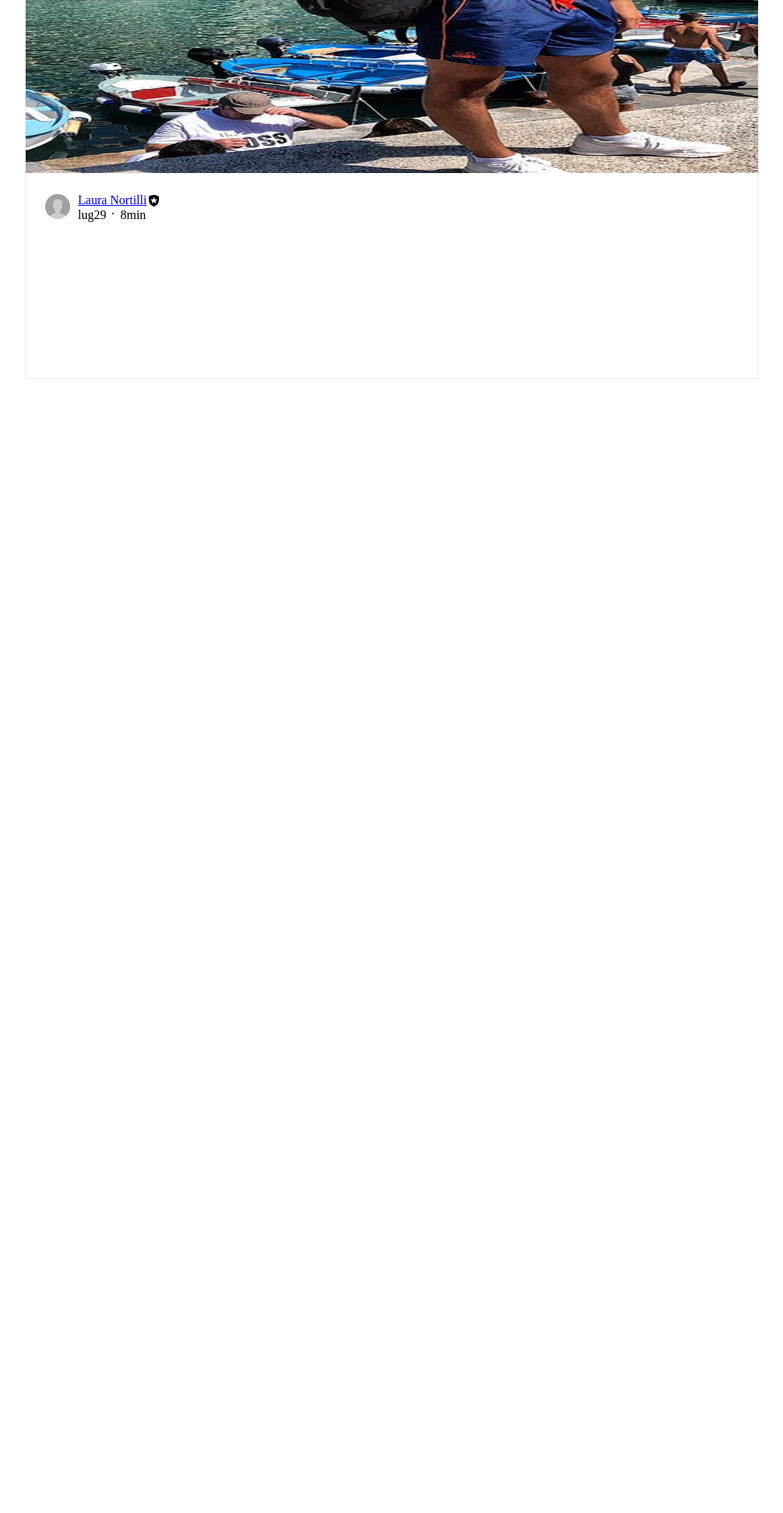
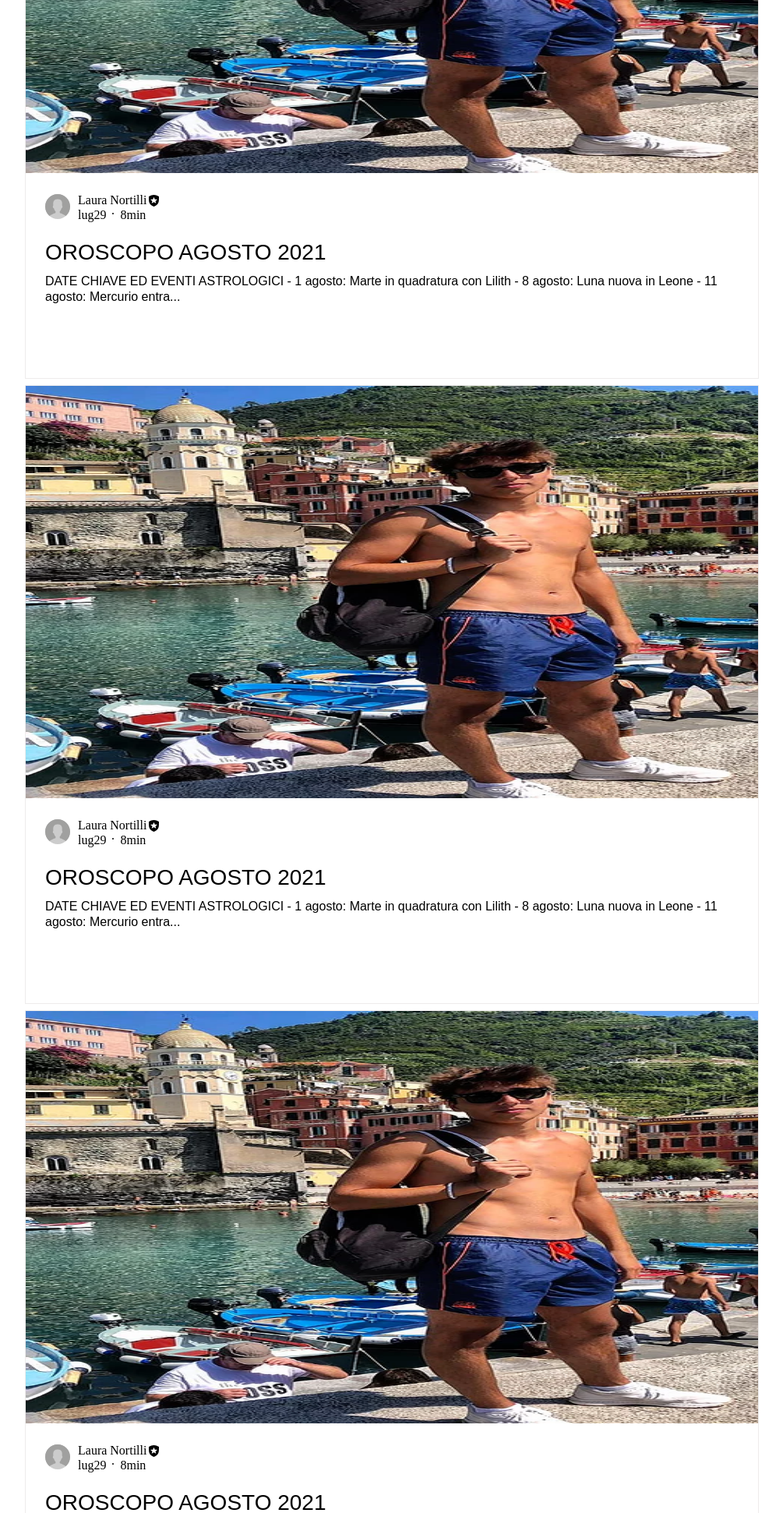
Before and after one commit to lorenzograzzini/Unifichiamoci_site, a PHP site: page /GitHub/html/studioscopio.html in a window 1280 px wide. Shown: the part 316-2257 px from the top of the page at 78% size, without its empty margins (138-1143 px from the left). Before the commit the page ends 802 px from the top, so only its background shows below. Run offline with PHP 8.4, Linux system fonts and the light colour scheme.

Commit message:
finishing

```diff
--- a/css/studioscopio.css
+++ b/css/studioscopio.css
@@ -14,13 +14,13 @@
 .article_container{
   height: 792px;
   width: 940px;
-  position: absolute;
   z-index: 2;
   display: flex;
   flex-direction: column;
   border-color: rgba(232, 230, 230, 0.75);
   border-width: 1px;
   border-style: solid;
+  margin-bottom: 8px;
 }
 .image_container{
   height: 529px;
@@ -33,6 +33,7 @@
   display: flex;
   flex-direction: column;
   align-items: center;
+  bottom: 10px;
 }
 .author_container{
   width: 890px;
@@ -94,3 +95,35 @@
   box-sizing: inherit;
   align-self: center;
 }
+.nocolor{
+  color: black;
+  text-decoration: none;
+}
+.description{
+  display: flex;
+  flex-direction: column;
+  width: 100%;
+}
+.title{
+  font: normal normal normal 28px/35px proxima-n-w01-reg,sans-serif;
+  width: 890px;
+  align-self: center;
+  text-align: left;
+}
+.description_text{
+  width: 890px;
+  align-self: center;
+  text-align: left;
+  margin-top: 10px;
+  font: normal normal normal 16px/20px proxima-n-w01-reg,sans-serif;
+}
+.name:hover{
+  text-decoration: underline;
+}
+#article_refer:hover{
+  color: blue;
+  text-decoration: underline;
+}
+#article_refer{
+  margin-top: 23px;
+}
--- a/html/studioscopio.html
+++ b/html/studioscopio.html
@@ -25,7 +25,7 @@
               <div class="author">
                 <div class="author_name">
                   <div class="name">
-                    <a href="#">
+                    <a href="#" class="nocolor">
                       <span>Laura Nortilli</span>
                     </a>
                   </div>
@@ -48,17 +48,299 @@
                   <div>
                     <span>8min</span>
                   </div>
-                </ul>
               </div>
             </div>
-            <div class="description">
-
             </div>
+            <a href="#" class="nocolor" id="article_refer">
+              <div class="description">
+                <div class="title">
+                  OROSCOPO AGOSTO 2021
+                </div>
+                <div class="description_text">
+                  DATE CHIAVE ED EVENTI ASTROLOGICI - 1 agosto: Marte in quadratura con Lilith - 8 agosto: Luna nuova in Leone - 11 agosto: Mercurio entra...
+                </div>
+              </div>
+            </a>
+          </div>
+        </div>
+        <div class="article_container">
+          <div class="image_container">
+            <a href="../html/vita universitaria/vita_universitaria.html"><img src="../images/albertogenerini.webp" class="image_container"></a>
+          </div>
+          <div class="didascalia">
+            <div class="author_container">
+              <div class="svg_image_account">
+                <a href="#">
+                  <svg width="32" height="32" viewBox="0 0 1000 1000" class="HOi00">
+                    <circle cx="500" cy="500" r="500" fill="#cccccc"></circle>
+                    <path fill="#a0a09f" d="M830.8,874.927c-77.344-60.8-187.181-104.877-227.88-111.347-20.335-3.233-20.8-59.1-20.8-59.1s59.746-59.106,72.768-138.584c35.029,0,56.666-84.5,21.631-114.226C677.986,420.37,721.551,206,501,206S324.015,420.37,325.473,451.666c-35.033,29.729-13.4,114.226,21.632,114.226,13.021,79.478,72.77,138.584,72.77,138.584s-0.464,55.871-20.8,59.1c-40.883,6.5-151.537,50.943-228.934,112.176C65.84,784.12,0,649.751,0,500,0,223.858,223.858,0,500,0s500,223.858,500,500C1000,649.3,934.559,783.311,830.8,874.927ZM500,1000h0Z"></path>
+                  </svg>
+                </a>
+              </div>
+              <div class="author">
+                <div class="author_name">
+                  <div class="name">
+                    <a href="#" class="nocolor">
+                      <span>Laura Nortilli</span>
+                    </a>
+                  </div>
+                  <div class="svg_image_profile">
+                    <a href="#">
+                      <svg xmlns="http://www.w3.org/2000/svg" width="19" height="19" viewBox="0 0 19 19" class="blog-post-post-list-description-fill" style="fill-rule: evenodd;">
+                        <path d="M3.0299,4.05263158 C7.59702941,1.31578947 11.4029706,1.31578947 15.9701,4.05263158 C16.0788412,11 16.2419529,14.3157895 9.5,17 C2.75804706,14.3157895 2.92115882,11 3.0299,4.05263158 Z M9.39332888,11.2792808 C9.45851262,11.2381732 9.54151575,11.2381732 9.60669949,11.2792808 L11.6016734,12.5373957 C11.7030093,12.6013024 11.8276546,12.6164227 11.9413311,12.5785984 C12.1509459,12.508852 12.2643317,12.2823849 12.1945852,12.07277 L11.4749606,9.91002155 L13.4066196,8.57961581 C13.5127893,8.50649273 13.5772092,8.38668249 13.5796591,8.25779106 C13.5838574,8.03691706 13.408207,7.85445994 13.1873329,7.85026169 L10.7205982,7.80337534 L9.87345622,5.59604095 C9.83283079,5.4901863 9.74919031,5.40654582 9.64333566,5.36592038 C9.43708931,5.28676612 9.20572641,5.38979461 9.12657215,5.59604095 L8.27943019,7.80337534 L5.81269542,7.85026169 C5.68380399,7.85271159 5.56399375,7.91713145 5.49087067,8.02330121 C5.36556375,8.20523836 5.41147163,8.45430889 5.59340879,8.57961581 L7.52506779,9.91002155 L6.80544312,12.07277 C6.76761883,12.1864466 6.78273912,12.3110919 6.84664582,12.4124278 C6.96448715,12.599287 7.21149576,12.655237 7.39835499,12.5373957 L9.39332888,11.2792808 Z">
+                        </path>
+                      </svg>
+                    </a>
+                  </div>
+                </div>
+                <div class="date_and_time">
+                  <div>
+                    <span>lug29</span>
+                  </div>
+                  <div class="point_container">
+                    <div class="point"></div>
+                  </div>
+                  <div>
+                    <span>8min</span>
+                  </div>
+              </div>
+            </div>
+            </div>
+            <a href="#" class="nocolor" id="article_refer">
+              <div class="description">
+                <div class="title">
+                  OROSCOPO AGOSTO 2021
+                </div>
+                <div class="description_text">
+                  DATE CHIAVE ED EVENTI ASTROLOGICI - 1 agosto: Marte in quadratura con Lilith - 8 agosto: Luna nuova in Leone - 11 agosto: Mercurio entra...
+                </div>
+              </div>
+            </a>
+          </div>
+        </div>
+        <div class="article_container">
+          <div class="image_container">
+            <a href="../html/vita universitaria/vita_universitaria.html"><img src="../images/albertogenerini.webp" class="image_container"></a>
+          </div>
+          <div class="didascalia">
+            <div class="author_container">
+              <div class="svg_image_account">
+                <a href="#">
+                  <svg width="32" height="32" viewBox="0 0 1000 1000" class="HOi00">
+                    <circle cx="500" cy="500" r="500" fill="#cccccc"></circle>
+                    <path fill="#a0a09f" d="M830.8,874.927c-77.344-60.8-187.181-104.877-227.88-111.347-20.335-3.233-20.8-59.1-20.8-59.1s59.746-59.106,72.768-138.584c35.029,0,56.666-84.5,21.631-114.226C677.986,420.37,721.551,206,501,206S324.015,420.37,325.473,451.666c-35.033,29.729-13.4,114.226,21.632,114.226,13.021,79.478,72.77,138.584,72.77,138.584s-0.464,55.871-20.8,59.1c-40.883,6.5-151.537,50.943-228.934,112.176C65.84,784.12,0,649.751,0,500,0,223.858,223.858,0,500,0s500,223.858,500,500C1000,649.3,934.559,783.311,830.8,874.927ZM500,1000h0Z"></path>
+                  </svg>
+                </a>
+              </div>
+              <div class="author">
+                <div class="author_name">
+                  <div class="name">
+                    <a href="#" class="nocolor">
+                      <span>Laura Nortilli</span>
+                    </a>
+                  </div>
+                  <div class="svg_image_profile">
+                    <a href="#">
+                      <svg xmlns="http://www.w3.org/2000/svg" width="19" height="19" viewBox="0 0 19 19" class="blog-post-post-list-description-fill" style="fill-rule: evenodd;">
+                        <path d="M3.0299,4.05263158 C7.59702941,1.31578947 11.4029706,1.31578947 15.9701,4.05263158 C16.0788412,11 16.2419529,14.3157895 9.5,17 C2.75804706,14.3157895 2.92115882,11 3.0299,4.05263158 Z M9.39332888,11.2792808 C9.45851262,11.2381732 9.54151575,11.2381732 9.60669949,11.2792808 L11.6016734,12.5373957 C11.7030093,12.6013024 11.8276546,12.6164227 11.9413311,12.5785984 C12.1509459,12.508852 12.2643317,12.2823849 12.1945852,12.07277 L11.4749606,9.91002155 L13.4066196,8.57961581 C13.5127893,8.50649273 13.5772092,8.38668249 13.5796591,8.25779106 C13.5838574,8.03691706 13.408207,7.85445994 13.1873329,7.85026169 L10.7205982,7.80337534 L9.87345622,5.59604095 C9.83283079,5.4901863 9.74919031,5.40654582 9.64333566,5.36592038 C9.43708931,5.28676612 9.20572641,5.38979461 9.12657215,5.59604095 L8.27943019,7.80337534 L5.81269542,7.85026169 C5.68380399,7.85271159 5.56399375,7.91713145 5.49087067,8.02330121 C5.36556375,8.20523836 5.41147163,8.45430889 5.59340879,8.57961581 L7.52506779,9.91002155 L6.80544312,12.07277 C6.76761883,12.1864466 6.78273912,12.3110919 6.84664582,12.4124278 C6.96448715,12.599287 7.21149576,12.655237 7.39835499,12.5373957 L9.39332888,11.2792808 Z">
+                        </path>
+                      </svg>
+                    </a>
+                  </div>
+                </div>
+                <div class="date_and_time">
+                  <div>
+                    <span>lug29</span>
+                  </div>
+                  <div class="point_container">
+                    <div class="point"></div>
+                  </div>
+                  <div>
+                    <span>8min</span>
+                  </div>
+              </div>
+            </div>
+            </div>
+            <a href="#" class="nocolor" id="article_refer">
+              <div class="description">
+                <div class="title">
+                  OROSCOPO AGOSTO 2021
+                </div>
+                <div class="description_text">
+                  DATE CHIAVE ED EVENTI ASTROLOGICI - 1 agosto: Marte in quadratura con Lilith - 8 agosto: Luna nuova in Leone - 11 agosto: Mercurio entra...
+                </div>
+              </div>
+            </a>
+          </div>
+        </div>
+        <div class="article_container">
+          <div class="image_container">
+            <a href="../html/vita universitaria/vita_universitaria.html"><img src="../images/albertogenerini.webp" class="image_container"></a>
+          </div>
+          <div class="didascalia">
+            <div class="author_container">
+              <div class="svg_image_account">
+                <a href="#">
+                  <svg width="32" height="32" viewBox="0 0 1000 1000" class="HOi00">
+                    <circle cx="500" cy="500" r="500" fill="#cccccc"></circle>
+                    <path fill="#a0a09f" d="M830.8,874.927c-77.344-60.8-187.181-104.877-227.88-111.347-20.335-3.233-20.8-59.1-20.8-59.1s59.746-59.106,72.768-138.584c35.029,0,56.666-84.5,21.631-114.226C677.986,420.37,721.551,206,501,206S324.015,420.37,325.473,451.666c-35.033,29.729-13.4,114.226,21.632,114.226,13.021,79.478,72.77,138.584,72.77,138.584s-0.464,55.871-20.8,59.1c-40.883,6.5-151.537,50.943-228.934,112.176C65.84,784.12,0,649.751,0,500,0,223.858,223.858,0,500,0s500,223.858,500,500C1000,649.3,934.559,783.311,830.8,874.927ZM500,1000h0Z"></path>
+                  </svg>
+                </a>
+              </div>
+              <div class="author">
+                <div class="author_name">
+                  <div class="name">
+                    <a href="#" class="nocolor">
+                      <span>Laura Nortilli</span>
+                    </a>
+                  </div>
+                  <div class="svg_image_profile">
+                    <a href="#">
+                      <svg xmlns="http://www.w3.org/2000/svg" width="19" height="19" viewBox="0 0 19 19" class="blog-post-post-list-description-fill" style="fill-rule: evenodd;">
+                        <path d="M3.0299,4.05263158 C7.59702941,1.31578947 11.4029706,1.31578947 15.9701,4.05263158 C16.0788412,11 16.2419529,14.3157895 9.5,17 C2.75804706,14.3157895 2.92115882,11 3.0299,4.05263158 Z M9.39332888,11.2792808 C9.45851262,11.2381732 9.54151575,11.2381732 9.60669949,11.2792808 L11.6016734,12.5373957 C11.7030093,12.6013024 11.8276546,12.6164227 11.9413311,12.5785984 C12.1509459,12.508852 12.2643317,12.2823849 12.1945852,12.07277 L11.4749606,9.91002155 L13.4066196,8.57961581 C13.5127893,8.50649273 13.5772092,8.38668249 13.5796591,8.25779106 C13.5838574,8.03691706 13.408207,7.85445994 13.1873329,7.85026169 L10.7205982,7.80337534 L9.87345622,5.59604095 C9.83283079,5.4901863 9.74919031,5.40654582 9.64333566,5.36592038 C9.43708931,5.28676612 9.20572641,5.38979461 9.12657215,5.59604095 L8.27943019,7.80337534 L5.81269542,7.85026169 C5.68380399,7.85271159 5.56399375,7.91713145 5.49087067,8.02330121 C5.36556375,8.20523836 5.41147163,8.45430889 5.59340879,8.57961581 L7.52506779,9.91002155 L6.80544312,12.07277 C6.76761883,12.1864466 6.78273912,12.3110919 6.84664582,12.4124278 C6.96448715,12.599287 7.21149576,12.655237 7.39835499,12.5373957 L9.39332888,11.2792808 Z">
+                        </path>
+                      </svg>
+                    </a>
+                  </div>
+                </div>
+                <div class="date_and_time">
+                  <div>
+                    <span>lug29</span>
+                  </div>
+                  <div class="point_container">
+                    <div class="point"></div>
+                  </div>
+                  <div>
+                    <span>8min</span>
+                  </div>
+              </div>
+            </div>
+            </div>
+            <a href="#" class="nocolor" id="article_refer">
+              <div class="description">
+                <div class="title">
+                  OROSCOPO AGOSTO 2021
+                </div>
+                <div class="description_text">
+                  DATE CHIAVE ED EVENTI ASTROLOGICI - 1 agosto: Marte in quadratura con Lilith - 8 agosto: Luna nuova in Leone - 11 agosto: Mercurio entra...
+                </div>
+              </div>
+            </a>
+          </div>
+        </div>
+        <div class="article_container">
+          <div class="image_container">
+            <a href="../html/vita universitaria/vita_universitaria.html"><img src="../images/albertogenerini.webp" class="image_container"></a>
+          </div>
+          <div class="didascalia">
+            <div class="author_container">
+              <div class="svg_image_account">
+                <a href="#">
+                  <svg width="32" height="32" viewBox="0 0 1000 1000" class="HOi00">
+                    <circle cx="500" cy="500" r="500" fill="#cccccc"></circle>
+                    <path fill="#a0a09f" d="M830.8,874.927c-77.344-60.8-187.181-104.877-227.88-111.347-20.335-3.233-20.8-59.1-20.8-59.1s59.746-59.106,72.768-138.584c35.029,0,56.666-84.5,21.631-114.226C677.986,420.37,721.551,206,501,206S324.015,420.37,325.473,451.666c-35.033,29.729-13.4,114.226,21.632,114.226,13.021,79.478,72.77,138.584,72.77,138.584s-0.464,55.871-20.8,59.1c-40.883,6.5-151.537,50.943-228.934,112.176C65.84,784.12,0,649.751,0,500,0,223.858,223.858,0,500,0s500,223.858,500,500C1000,649.3,934.559,783.311,830.8,874.927ZM500,1000h0Z"></path>
+                  </svg>
+                </a>
+              </div>
+              <div class="author">
+                <div class="author_name">
+                  <div class="name">
+                    <a href="#" class="nocolor">
+                      <span>Laura Nortilli</span>
+                    </a>
+                  </div>
+                  <div class="svg_image_profile">
+                    <a href="#">
+                      <svg xmlns="http://www.w3.org/2000/svg" width="19" height="19" viewBox="0 0 19 19" class="blog-post-post-list-description-fill" style="fill-rule: evenodd;">
+                        <path d="M3.0299,4.05263158 C7.59702941,1.31578947 11.4029706,1.31578947 15.9701,4.05263158 C16.0788412,11 16.2419529,14.3157895 9.5,17 C2.75804706,14.3157895 2.92115882,11 3.0299,4.05263158 Z M9.39332888,11.2792808 C9.45851262,11.2381732 9.54151575,11.2381732 9.60669949,11.2792808 L11.6016734,12.5373957 C11.7030093,12.6013024 11.8276546,12.6164227 11.9413311,12.5785984 C12.1509459,12.508852 12.2643317,12.2823849 12.1945852,12.07277 L11.4749606,9.91002155 L13.4066196,8.57961581 C13.5127893,8.50649273 13.5772092,8.38668249 13.5796591,8.25779106 C13.5838574,8.03691706 13.408207,7.85445994 13.1873329,7.85026169 L10.7205982,7.80337534 L9.87345622,5.59604095 C9.83283079,5.4901863 9.74919031,5.40654582 9.64333566,5.36592038 C9.43708931,5.28676612 9.20572641,5.38979461 9.12657215,5.59604095 L8.27943019,7.80337534 L5.81269542,7.85026169 C5.68380399,7.85271159 5.56399375,7.91713145 5.49087067,8.02330121 C5.36556375,8.20523836 5.41147163,8.45430889 5.59340879,8.57961581 L7.52506779,9.91002155 L6.80544312,12.07277 C6.76761883,12.1864466 6.78273912,12.3110919 6.84664582,12.4124278 C6.96448715,12.599287 7.21149576,12.655237 7.39835499,12.5373957 L9.39332888,11.2792808 Z">
+                        </path>
+                      </svg>
+                    </a>
+                  </div>
+                </div>
+                <div class="date_and_time">
+                  <div>
+                    <span>lug29</span>
+                  </div>
+                  <div class="point_container">
+                    <div class="point"></div>
+                  </div>
+                  <div>
+                    <span>8min</span>
+                  </div>
+              </div>
+            </div>
+            </div>
+            <a href="#" class="nocolor" id="article_refer">
+              <div class="description">
+                <div class="title">
+                  OROSCOPO AGOSTO 2021
+                </div>
+                <div class="description_text">
+                  DATE CHIAVE ED EVENTI ASTROLOGICI - 1 agosto: Marte in quadratura con Lilith - 8 agosto: Luna nuova in Leone - 11 agosto: Mercurio entra...
+                </div>
+              </div>
+            </a>
+          </div>
+        </div>
+        <div class="article_container">
+          <div class="image_container">
+            <a href="../html/vita universitaria/vita_universitaria.html"><img src="../images/albertogenerini.webp" class="image_container"></a>
+          </div>
+          <div class="didascalia">
+            <div class="author_container">
+              <div class="svg_image_account">
+                <a href="#">
+                  <svg width="32" height="32" viewBox="0 0 1000 1000" class="HOi00">
+                    <circle cx="500" cy="500" r="500" fill="#cccccc"></circle>
+                    <path fill="#a0a09f" d="M830.8,874.927c-77.344-60.8-187.181-104.877-227.88-111.347-20.335-3.233-20.8-59.1-20.8-59.1s59.746-59.106,72.768-138.584c35.029,0,56.666-84.5,21.631-114.226C677.986,420.37,721.551,206,501,206S324.015,420.37,325.473,451.666c-35.033,29.729-13.4,114.226,21.632,114.226,13.021,79.478,72.77,138.584,72.77,138.584s-0.464,55.871-20.8,59.1c-40.883,6.5-151.537,50.943-228.934,112.176C65.84,784.12,0,649.751,0,500,0,223.858,223.858,0,500,0s500,223.858,500,500C1000,649.3,934.559,783.311,830.8,874.927ZM500,1000h0Z"></path>
+                  </svg>
+                </a>
+              </div>
+              <div class="author">
+                <div class="author_name">
+                  <div class="name">
+                    <a href="#" class="nocolor">
+                      <span>Laura Nortilli</span>
+                    </a>
+                  </div>
+                  <div class="svg_image_profile">
+                    <a href="#">
+                      <svg xmlns="http://www.w3.org/2000/svg" width="19" height="19" viewBox="0 0 19 19" class="blog-post-post-list-description-fill" style="fill-rule: evenodd;">
+                        <path d="M3.0299,4.05263158 C7.59702941,1.31578947 11.4029706,1.31578947 15.9701,4.05263158 C16.0788412,11 16.2419529,14.3157895 9.5,17 C2.75804706,14.3157895 2.92115882,11 3.0299,4.05263158 Z M9.39332888,11.2792808 C9.45851262,11.2381732 9.54151575,11.2381732 9.60669949,11.2792808 L11.6016734,12.5373957 C11.7030093,12.6013024 11.8276546,12.6164227 11.9413311,12.5785984 C12.1509459,12.508852 12.2643317,12.2823849 12.1945852,12.07277 L11.4749606,9.91002155 L13.4066196,8.57961581 C13.5127893,8.50649273 13.5772092,8.38668249 13.5796591,8.25779106 C13.5838574,8.03691706 13.408207,7.85445994 13.1873329,7.85026169 L10.7205982,7.80337534 L9.87345622,5.59604095 C9.83283079,5.4901863 9.74919031,5.40654582 9.64333566,5.36592038 C9.43708931,5.28676612 9.20572641,5.38979461 9.12657215,5.59604095 L8.27943019,7.80337534 L5.81269542,7.85026169 C5.68380399,7.85271159 5.56399375,7.91713145 5.49087067,8.02330121 C5.36556375,8.20523836 5.41147163,8.45430889 5.59340879,8.57961581 L7.52506779,9.91002155 L6.80544312,12.07277 C6.76761883,12.1864466 6.78273912,12.3110919 6.84664582,12.4124278 C6.96448715,12.599287 7.21149576,12.655237 7.39835499,12.5373957 L9.39332888,11.2792808 Z">
+                        </path>
+                      </svg>
+                    </a>
+                  </div>
+                </div>
+                <div class="date_and_time">
+                  <div>
+                    <span>lug29</span>
+                  </div>
+                  <div class="point_container">
+                    <div class="point"></div>
+                  </div>
+                  <div>
+                    <span>8min</span>
+                  </div>
+              </div>
+            </div>
+            </div>
+            <a href="#" class="nocolor" id="article_refer">
+              <div class="description">
+                <div class="title">
+                  OROSCOPO AGOSTO 2021
+                </div>
+                <div class="description_text">
+                  DATE CHIAVE ED EVENTI ASTROLOGICI - 1 agosto: Marte in quadratura con Lilith - 8 agosto: Luna nuova in Leone - 11 agosto: Mercurio entra...
+                </div>
+              </div>
+            </a>
           </div>
         </div>
       </div>
     </div>
     <script src="https://code.jquery.com/jquery-3.5.1.slim.min.js" integrity="sha384-DfXdz2htPH0lsSSs5nCTpuj/zy4C+OGpamoFVy38MVBnE+IbbVYUew+OrCXaRkfj" crossorigin="anonymous"></script>
-    <script src="https://cdn.jsdelivr.net/npm/bootstrap@4.5.3/dist/js/bootstrap.bundle.min.js" integrity="sha384-ho+j7jyWK8fNQe+A12Hb8AhRq26LrZ/JpcUGGOn+Y7RsweNrtN/tE3MoK7ZeZDyx" crossorigin="anonymous"></script>
+    <script src="https://cdn.jsdelivr.net/npm/bootstrap@4.5.3/dist/js/bootstrap.bundle.min.js" integrity="sha384-ho+j7jyWK8fNQe+A12Hb8AhRq26LrZ/JpcUGGOn+Y7RsweNrtN/tE3MoK7ZeZDyx" crossorigin="anonymous"></script></div>
   </body>
 </html>
```
